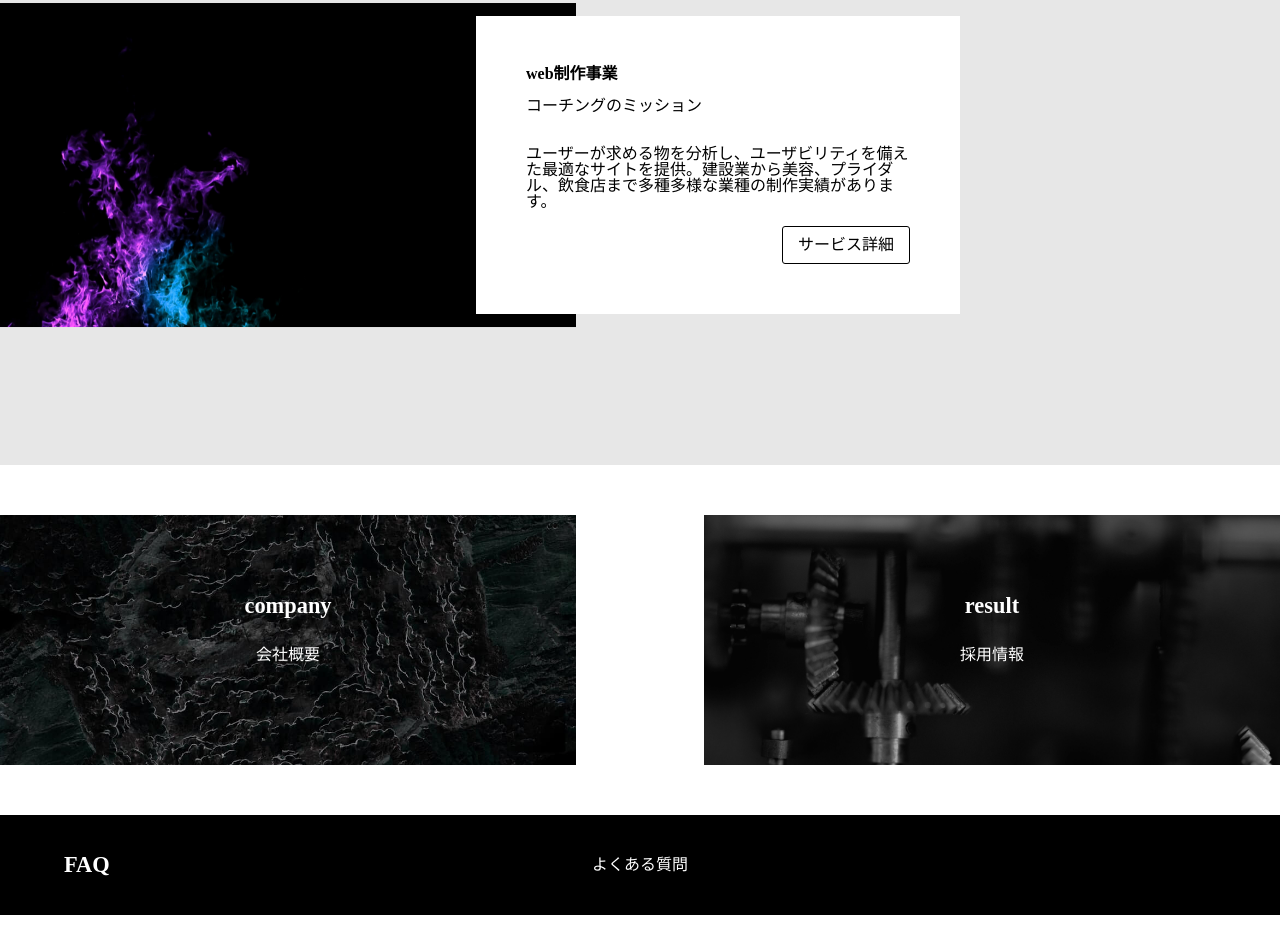
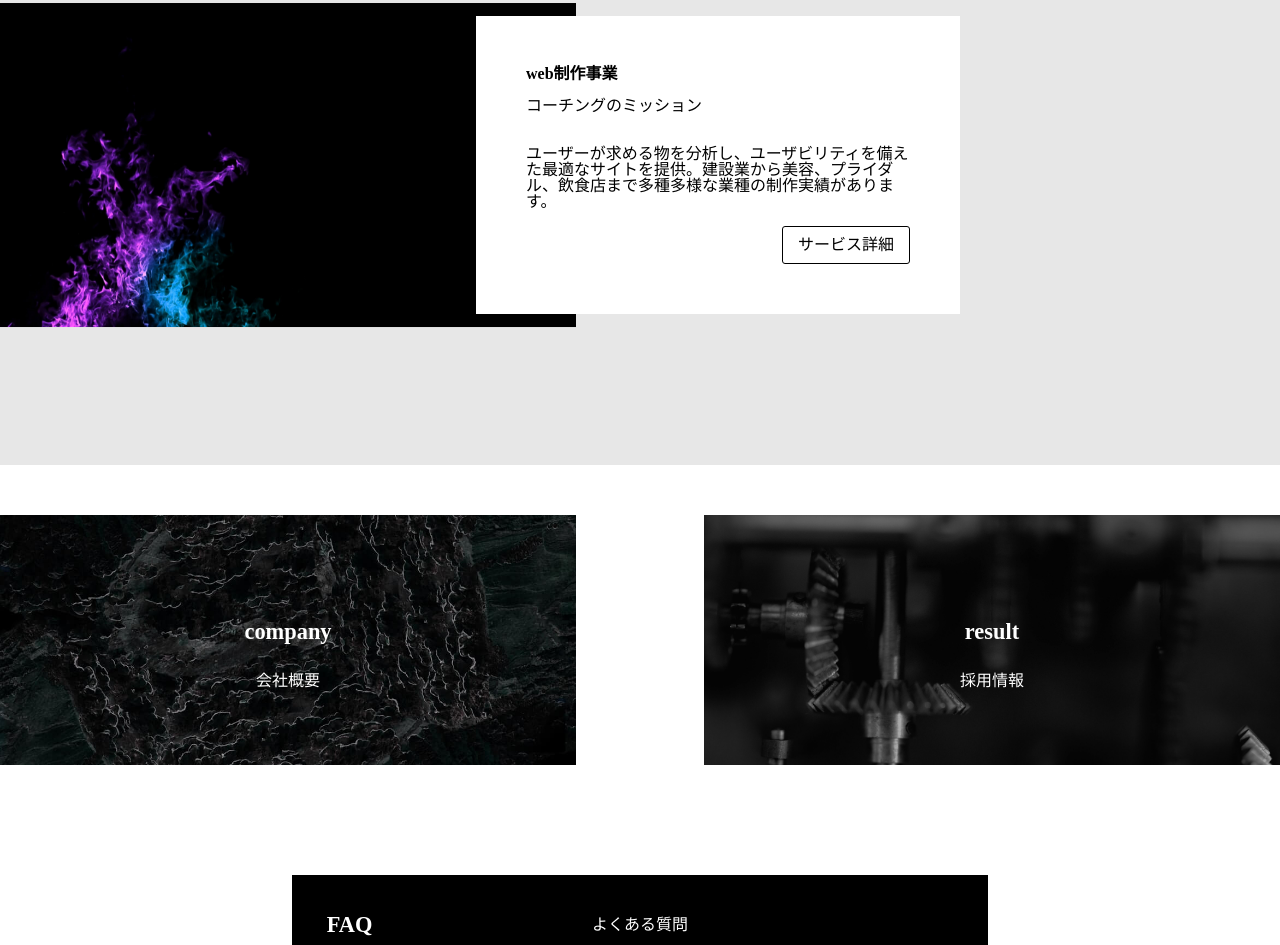
Before and after one commit to maokmleon/caochtech-mao, a plain HTML site: page index.html in a window 1280 px wide. Shown: the part 1855-2800 px from the top of the page. Drawn offline with Linux system fonts and the light colour scheme.

Commit message:
second-commit

```diff
--- a/css/style.css
+++ b/css/style.css
@@ -346,6 +346,7 @@ header {
   background-image: url(../img/company.jpeg);
   background-size: cover;
   background-repeat: no-repeat;
+  position: relative;
 }
 
 .left h2,
@@ -362,6 +363,7 @@ header {
   background-image: url(../img/recruit.jpg);
   background-size: cover;
   background-repeat: no-repeat;
+  position: relative;
 }
 
 .right h2,
@@ -369,19 +371,27 @@ header {
   color: #fff;
 }
 
-.right p {
-  text-align: center;
-}
+
+
 
 .company-content {
-  padding: 50px;
+  position: absolute;
+  transform: translate(-50%, -50%);
+  left: 50%;
+  top: 50%;
 }
 
 .faq {
+  display: flex;
+  justify-content: center;
+  padding: 60px;
+}
+.company-bottom {
   background-color: #000;
   margin-top: 50px;
   height: 100px;
   padding: 0;
+  width: 60%;
   position: relative;
 }
 
--- a/index.html
+++ b/index.html
@@ -2,7 +2,7 @@
 <html lang="ja">
 <head>
   <meta charset="UTF-8">
-  <meta name="viewport" content="width=device-width, initial-scale=1.0">
+  <meta name="description" content="機械では教えてくれない">
   <link rel="stylesheet" href="css/style.css">
   <title>practice</title>
 </head>
@@ -28,13 +28,13 @@
         <p>機械ではできない仕事を</p>
       </div>
       <div class="side-content">
-        <p>2019/01/01<br>ニュースタイルがここに入ります。3月の決済報告書</p>
+        <p>2019/01/01<br>ニュースタイルがここに入ります。3月の決済報告書<p>
       </div>
     　<div class="side-news">
         <p>news</p>
       </div>
+    </div>
 
-    </div>
     <div id="about" class="wrap">
       <div class="about-img">
         <img src="img/mission-img.jpg">
@@ -44,8 +44,8 @@
         <p>顧客サービスを提供する企業として、お客様の会社経営に必要なサービスと情報を提供し続ける企業支援会社を目指します。企業が現在直面している「勝ち残るため」の戦略を提供できる会社として、ホームページをはじめ、各種マーケティングをご提供いたします。</p>
         <a href="#" class="button">ミッション詳細</a>
       </div>
+    </div>
 
-    </div>
     <div id="service" class="wrap">
       <h2 class="section-title">service</h2>
 
@@ -76,11 +76,10 @@
           </div>
         </div>
       </div>
+    </div>
 
-    </div>
     <div id="company">
       <div class="flex between">
-
         <div class="left">
           <div class="company-content">
             <h2 class="section-title">company</h2>
@@ -94,7 +93,6 @@
             <p>採用情報</p>
           </div>
         </div>
-
       </div>
 
       <div class="faq">
@@ -103,8 +101,8 @@
           <p>よくある質問</p>
         </div>
       </div>
+    </div>
 
-    </div>
     <div id="contact">
       <div class="contact-content">
         <h2 class="section-title">contact</h2>
@@ -123,7 +121,7 @@
         <li><a href="#">home</a></li>
         <li><a href="#">about</a></li>
         <li><a href="#">service</a></li>
-        git  <li><a href="#">works</a></li>
+        <li><a href="#">works</a></li>
         <li><a href="#">price</a></li>
       </ul>
     </nav>
```
Lines whose indentation alone changed are shown as unchanged.
